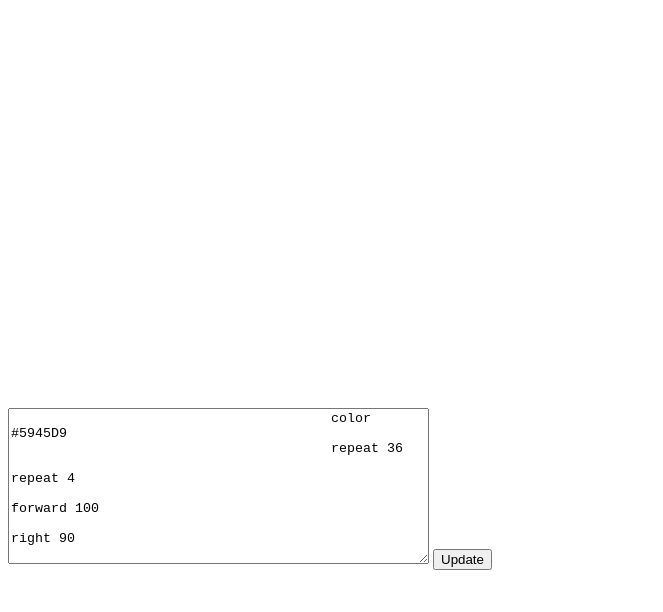
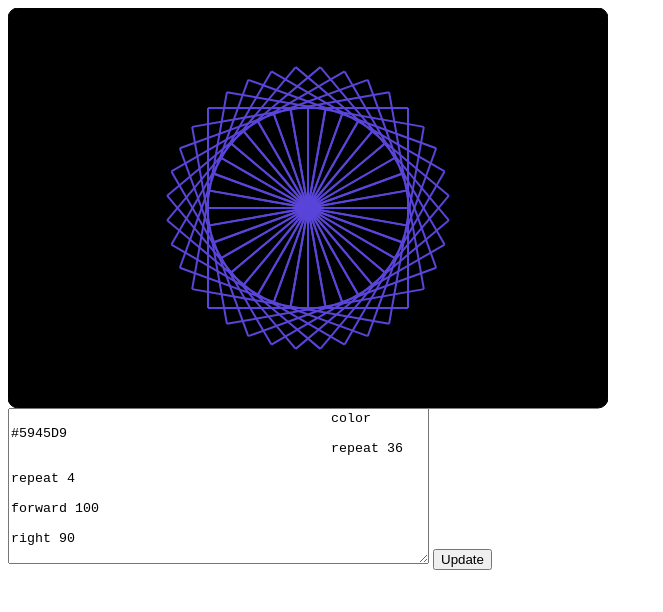
Before and after one commit to matth/turtle-power, a plain HTML site: page public/index.html in a window 1280 px wide. Shown: the whole page, without its empty margins (0-663 px from the left). Drawn offline with Linux system fonts and the light colour scheme.

Commit message:
Updateing thing

```diff
--- a/public/javascripts/App.js
+++ b/public/javascripts/App.js
@@ -7,4 +7,5 @@ $(function() {
 		drawIt()
 		return false;
 	});
+	drawIt();
 });
```
Also changed, not shown: public/index.html (+0 -10 lines).
